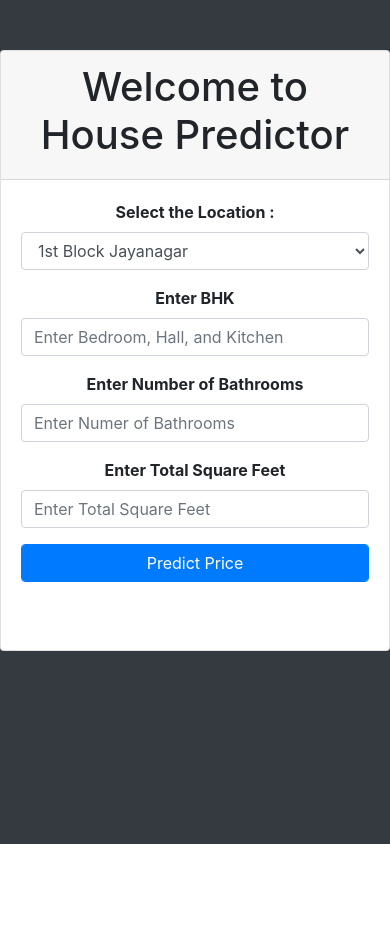
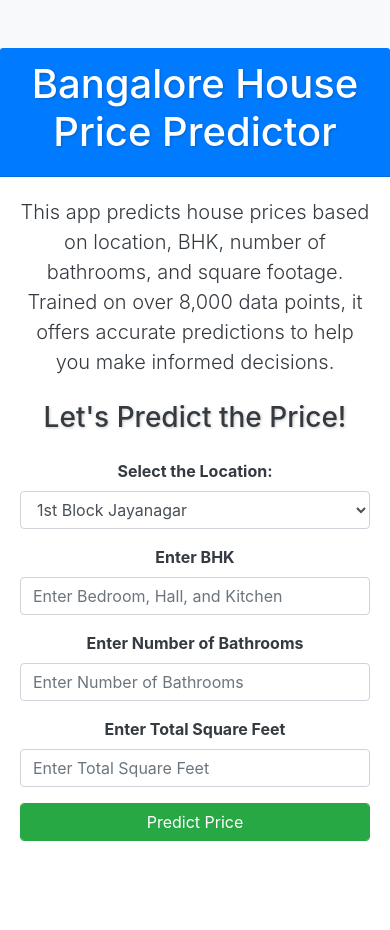
Before and after one commit to chandankumarm55/Bangalore_house_prediction_contribution, a Flask app: page / in a window 390 px wide. Shown: the top 930 px of the page. Before the commit the page ends 844 px from the top, so only its background shows below. Run offline with Flask 2, Linux system fonts and the light colour scheme; parts of the project's set-up code (start-up, migrations or seed data) failed here and were passed over; some libraries are stand-ins or nearby versions.

Commit message:
added css

```diff
--- a/main.py
+++ b/main.py
@@ -1,6 +1,5 @@
 from copyreg import pickle
 from urllib import request
-
 from flask import Flask, render_template, request
 import pandas as pd
 import pickle
--- a/templates/index.html
+++ b/templates/index.html
@@ -9,58 +9,85 @@
     <!-- Bootstrap CSS -->
     <link rel="stylesheet" href="https://cdn.jsdelivr.net/npm/bootstrap@4.4.1/dist/css/bootstrap.min.css"
         integrity="sha384-Vkoo8x4CGsO3+Hhxv8T/Q5PaXtkKtu6ug5TOeNV6gBiFeWPGFN9MuhOf23Q9Ifjh" crossorigin="anonymous">
+    <link rel="stylesheet" href="styles.css">
+    <!-- Link to the external CSS file -->
 
-    <title>House Price Predictor</title>
+    <title>Bangalore House Price Predictor</title>
 </head>
 
-<body class="bg-dark">
+<body class="bg-light">
     <div class="container">
         <div class="row">
-            <div class="card" style="width: 100%; height: 100%; margin-top: 50px">
-                <div class="card-header" style="text-align: center">
-                    <h1>Welcome to House Predictor</h1>
+            <div class="card mx-auto mt-5 animated-card">
+                <div class="card-header text-center bg-primary text-white">
+                    <h1>Bangalore House Price Predictor</h1>
                 </div>
                 <div class="card-body">
+                    <div class="text-center mb-4">
+                        <p class="lead">This app predicts house prices based on location, BHK, number of bathrooms, and
+                            square footage. Trained on over 8,000 data points, it offers accurate predictions to help
+                            you make informed decisions.</p>
+                    </div>
+
+                    <div class="text-center mb-4">
+                        <h3>Let's Predict the Price!</h3>
+                    </div>
+
                     <form method="post" accept-charset="utf-8" action="/predict">
                         <div class="row">
-                            <div class="col-md-6 form-group" style="text-align: center">
-                                <label><b>Select the Location : </b></label>
-                                <select class="select-picker form-control" id="location" name="location" required="1">
+                            <div class="col-md-6 form-group text-center">
+                                <label><b>Select the Location:</b></label>
+                                <select class="form-control" id="location" name="location" required>
                                     {% for location in locations %}
-                                    <option value="{{ location }}"> {{ location }}</option>
+                                    <option value="{{ location }}">{{ location }}</option>
                                     {% endfor %}
-
                                 </select>
                             </div>
 
-                            <div class="col-md-6 form-group" style="text-align: center">
+                            <div class="col-md-6 form-group text-center">
                                 <label><b>Enter BHK</b></label>
-                                <input type="text" class="form-control" id="bhk" name="bhk"
-                                    placeholder="Enter Bedroom, Hall, and Kitchen">
+                                <input type="number" class="form-control" id="bhk" name="bhk"
+                                    placeholder="Enter Bedroom, Hall, and Kitchen" required>
                             </div>
 
-                            <div class="col-md-6 form-group" style="text-align: center">
+                            <div class="col-md-6 form-group text-center">
                                 <label><b>Enter Number of Bathrooms</b></label>
-                                <input type="text" class="form-control" id="bath" name="bath"
-                                    placeholder="Enter Numer of Bathrooms">
+                                <input type="number" class="form-control" id="bath" name="bath"
+                                    placeholder="Enter Number of Bathrooms" required>
                             </div>
 
-                            <div class="col-md-6 form-group" style="text-align: center">
+                            <div class="col-md-6 form-group text-center">
                                 <label><b>Enter Total Square Feet</b></label>
-                                <input type="text" class="form-control" id="sqft" name="sqft"
-                                    placeholder="Enter Total Square Feet">
+                                <input type="number" class="form-control" id="sqft" name="sqft"
+                                    placeholder="Enter Total Square Feet" required>
                             </div>
-                            <div class="col-md-12 form-group">
-                                <button class="btn btn-primary form-control" onclick="send_data()">Predict
+
+                            <div class="col-md-12 form-group text-center">
+                                <button class="btn btn-success form-control" type="button" onclick="send_data()">Predict
                                     Price</button>
                             </div>
                         </div>
                     </form>
                     <br>
 
-                    <div class="col-md-12" style="text-align: center">
+                    <div class="col-md-12 text-center">
                         <h3><span id="prediction"></span></h3>
                     </div>
+
+                    <div class="text-center mt-5">
+                        <img src="https://media.istockphoto.com/id/1223342144/photo/couple-saving-money-in-piggybank.jpg?s=612x612&w=0&k=20&c=05eGbJ3O5to9ZLt1XMnmI5d76Sd-eU6PzuL2Y9D7Tl8="
+                            alt="House" class="img-fluid rounded" style="max-width: 100%; height: auto;">
+                    </div>
+                    <div class="text-center mt-4 " style="cursor: pointer; ">
+                        <a href="https://github.com/chandankumarm55">
+                            <svg xmlns="http://www.w3.org/2000/svg" x="0px" y="0px" width="30" height="30"
+                                viewBox="0 0 30 30">
+                                <path
+                                    d="M15,3C8.373,3,3,8.373,3,15c0,5.623,3.872,10.328,9.092,11.63C12.036,26.468,12,26.28,12,26.047v-2.051 c-0.487,0-1.303,0-1.508,0c-0.821,0-1.551-0.353-1.905-1.009c-0.393-0.729-0.461-1.844-1.435-2.526 c-0.289-0.227-0.069-0.486,0.264-0.451c0.615,0.174,1.125,0.596,1.605,1.222c0.478,0.627,0.703,0.769,1.596,0.769 c0.433,0,1.081-0.025,1.691-0.121c0.328-0.833,0.895-1.6,1.588-1.962c-3.996-0.411-5.903-2.399-5.903-5.098 c0-1.162,0.495-2.286,1.336-3.233C9.053,10.647,8.706,8.73,9.435,8c1.798,0,2.885,1.166,3.146,1.481C13.477,9.174,14.461,9,15.495,9 c1.036,0,2.024,0.174,2.922,0.483C18.675,9.17,19.763,8,21.565,8c0.732,0.731,0.381,2.656,0.102,3.594 c0.836,0.945,1.328,2.066,1.328,3.226c0,2.697-1.904,4.684-5.894,5.097C18.199,20.49,19,22.1,19,23.313v2.734 c0,0.104-0.023,0.179-0.035,0.268C23.641,24.676,27,20.236,27,15C27,8.373,21.627,3,15,3z">
+                                </path>
+                        </a>
+
+                        </svg>
                     </div>
                 </div>
             </div>
@@ -68,7 +95,23 @@
 
         <script>
             function form_handler(event) {
-            event.preventDefault()
+                event.preventDefault();
+            }
+
+            function formatRupees(amount) {
+                let amountStr = amount.toString().split('.');
+                let integerPart = amountStr[0];
+                let decimalPart = amountStr.length > 1 ? '.' + amountStr[1] : '';
+
+                let lastThreeDigits = integerPart.slice(-3);
+                let otherDigits = integerPart.slice(0, -3);
+
+                if (otherDigits !== '') {
+                    lastThreeDigits = ',' + lastThreeDigits;
+                }
+
+                let formatted = otherDigits.replace(/\B(?=(\d{2})+(?!\d))/g, ",") + lastThreeDigits + decimalPart;
+                return '₹' + formatted;
             }
 
             function send_data() {
@@ -76,22 +119,20 @@
 
                 let fd = new FormData(document.querySelector('form'));
                 let xhr = new XMLHttpRequest();
-            xhr.open('POST', '/predict', true)
+                xhr.open('POST', '/predict', true);
 
                 document.getElementById('prediction').innerHTML = "Wait Predicting Price!......";
 
                 xhr.onreadystatechange = function () {
                     if (xhr.readyState == XMLHttpRequest.DONE) {
-                    document.getElementById('prediction').innerHTML = "Prediction : ₹" + xhr.responseText;
+                        let response = parseFloat(xhr.responseText);
+                        document.getElementById('prediction').innerHTML = "Prediction: " + formatRupees(response);
                     }
                 };
 
-            xhr.onload = function () { };
                 xhr.send(fd);
-
             }
         </script>
-
 
         <script src="https://code.jquery.com/jquery-3.4.1.slim.min.js"
             integrity="sha384-J6qa4849blE2+poT4WnyKhv5vZF5SrPo0iEjwBvKU7imGFAV0wwj1yYfoRSJoZ+n"
--- /dev/null
+++ b/templates/styles.css
@@ -0,0 +1,63 @@
+body {
+    background-color: #f8f9fa;
+    color: #343a40;
+}
+
+.card {
+    border: none;
+    transition: transform 0.3s;
+}
+
+.card:hover {
+    transform: scale(1.02);
+}
+
+.card-header {
+    background-color: #007bff;
+    color: white;
+}
+
+.btn {
+    transition: background-color 0.3s;
+}
+
+.btn:hover {
+    background-color: #0056b3;
+}
+
+h1,
+h3 {
+    text-shadow: 1px 1px 3px rgba(0, 0, 0, 0.2);
+}
+
+img {
+    border-radius: 15px;
+    margin-top: 20px;
+}
+
+
+/* Responsive styles */
+
+@media (max-width: 768px) {
+    .card {
+        margin: 20px;
+    }
+}
+
+
+/* Animation for card */
+
+.animated-card {
+    animation: fadeIn 0.5s ease;
+}
+
+@keyframes fadeIn {
+    from {
+        opacity: 0;
+        transform: translateY(20px);
+    }
+    to {
+        opacity: 1;
+        transform: translateY(0);
+    }
+}
```
Lines whose indentation alone changed are shown as unchanged.
